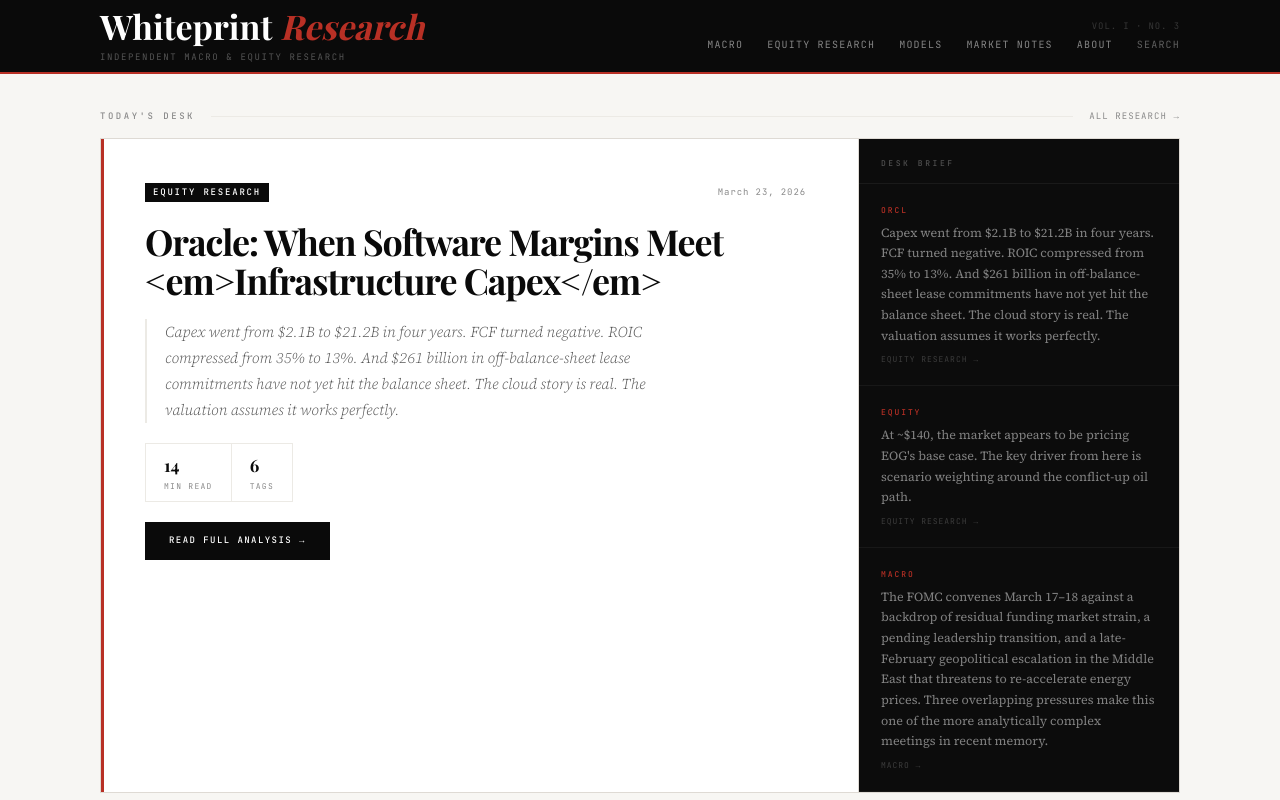
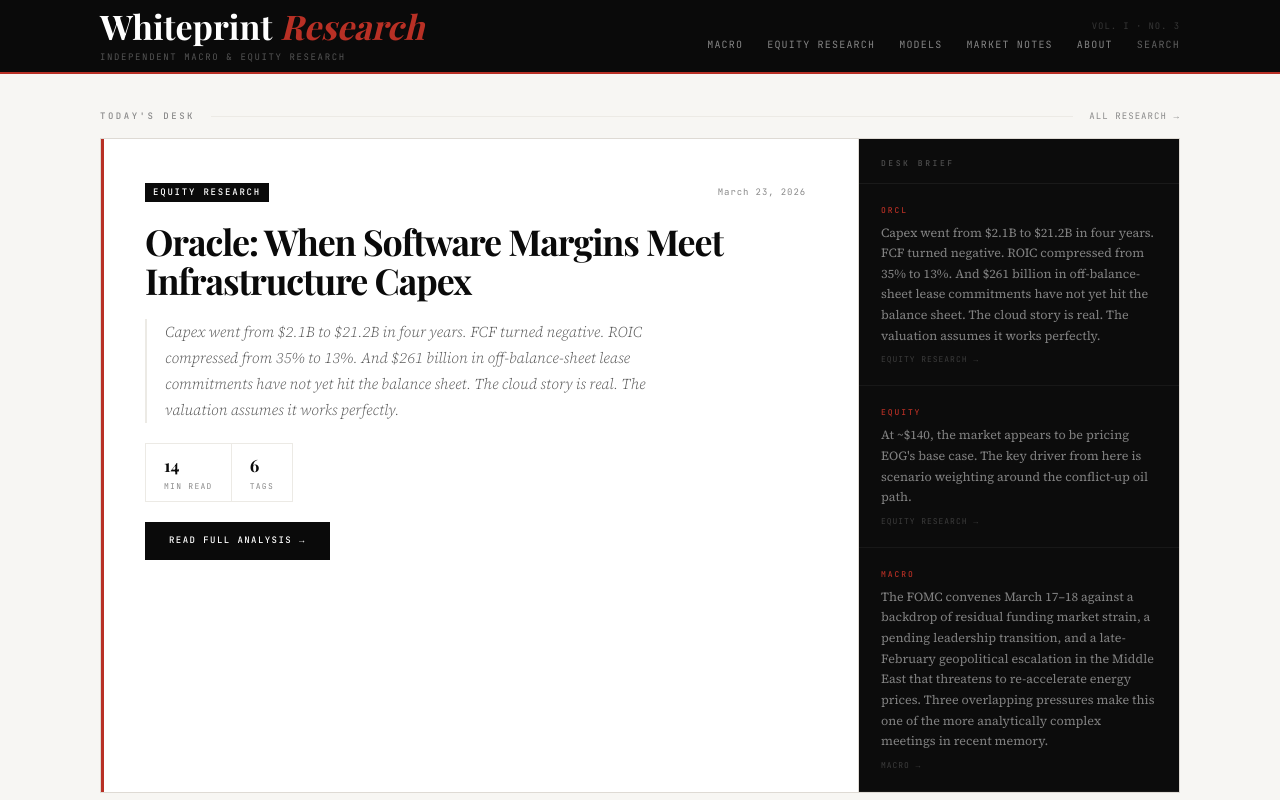
Before and after one commit to chirrr7/WhitePrint, a Next.js app: page / in a window 1280 px wide. Shown: the top 800 px of the page. Built offline with nearby package versions, Linux system fonts and the light colour scheme; a web font is replaced by a local one.

Commit message:
Add displayTitle field for styled hero h1 with em accent
Plain title stays clean for cards/metadata/search. displayTitle renders
with dangerouslySetInnerHTML only in the post hero h1, enabling red
italic accent via .title em CSS rule.

Co-Authored-By: Claude Sonnet 4.6 <noreply@anthropic.com>

```diff
--- a/app/posts/[slug]/page.tsx
+++ b/app/posts/[slug]/page.tsx
@@ -95,7 +95,11 @@ export default async function PostPage({ params }: Props) {
             <div className={s.heroRule} />
           </div>
 
-          <h1 className={s.title} dangerouslySetInnerHTML={{ __html: post.title }} />
+          {post.displayTitle ? (
+            <h1 className={s.title} dangerouslySetInnerHTML={{ __html: post.displayTitle }} />
+          ) : (
+            <h1 className={s.title}>{post.title}</h1>
+          )}
 
           <p className={s.heroDeck}>{post.excerpt}</p>
 
--- a/content/posts/oracle-software-margins-infrastructure-capex.mdx
+++ b/content/posts/oracle-software-margins-infrastructure-capex.mdx
@@ -1,5 +1,6 @@
 ---
-title: "Oracle: When Software Margins Meet <em>Infrastructure Capex</em>"
+title: "Oracle: When Software Margins Meet Infrastructure Capex"
+displayTitle: "Oracle: When Software Margins Meet <em>Infrastructure Capex</em>"
 date: "2026-03-23"
 category: "equity"
 tags: ["orcl", "cloud-infrastructure", "capital-intensity", "quality-of-earnings", "forensic", "roic"]
--- a/lib/content/posts.ts
+++ b/lib/content/posts.ts
@@ -40,6 +40,7 @@ const postFrontmatterSchema = z.object({
   excerpt: z.string().trim().min(1),
   readTime: z.number().int().positive().optional(),
   // Optional editorial fields
+  displayTitle: z.string().trim().optional(),
   eyebrow: z.string().trim().optional(),
   stance: z.string().trim().optional(),
   sidebarCards: z.array(sidebarCardSchema).max(4).optional(),
@@ -123,6 +124,7 @@ function buildPostMeta(source: PostSource): PostMeta {
     tags: frontmatter.tags,
     excerpt: frontmatter.excerpt,
     readTime: frontmatter.readTime ?? estimateReadTime(content),
+    displayTitle: frontmatter.displayTitle,
     eyebrow: frontmatter.eyebrow,
     stance: frontmatter.stance,
     sidebarCards: frontmatter.sidebarCards as SidebarCard[] | undefined,
--- a/lib/post-meta.ts
+++ b/lib/post-meta.ts
@@ -23,6 +23,7 @@ export interface PostMeta {
   tags: string[]
   excerpt: string
   readTime: number
+  displayTitle?: string
   eyebrow?: string
   stance?: string
   sidebarCards?: SidebarCard[]
```
